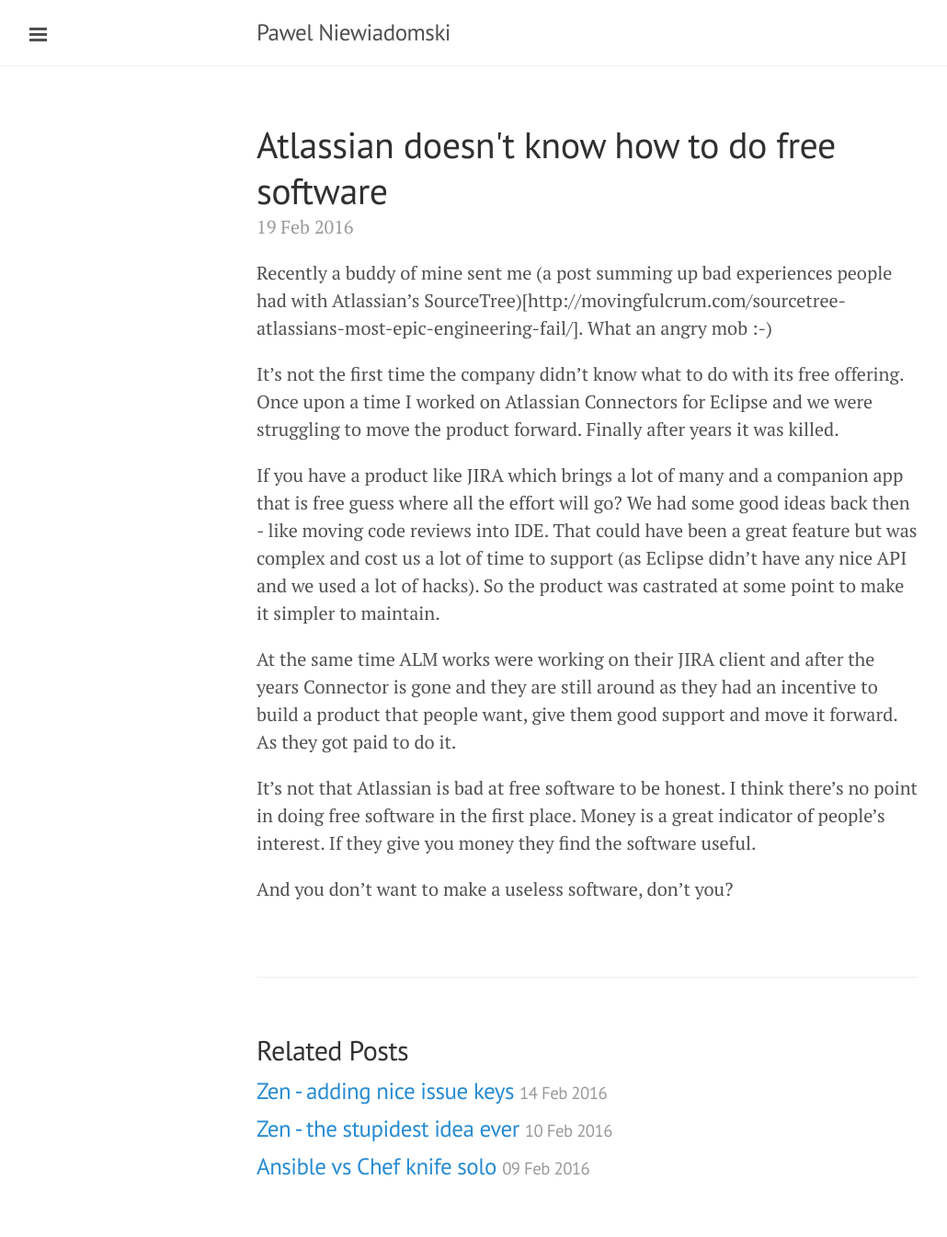
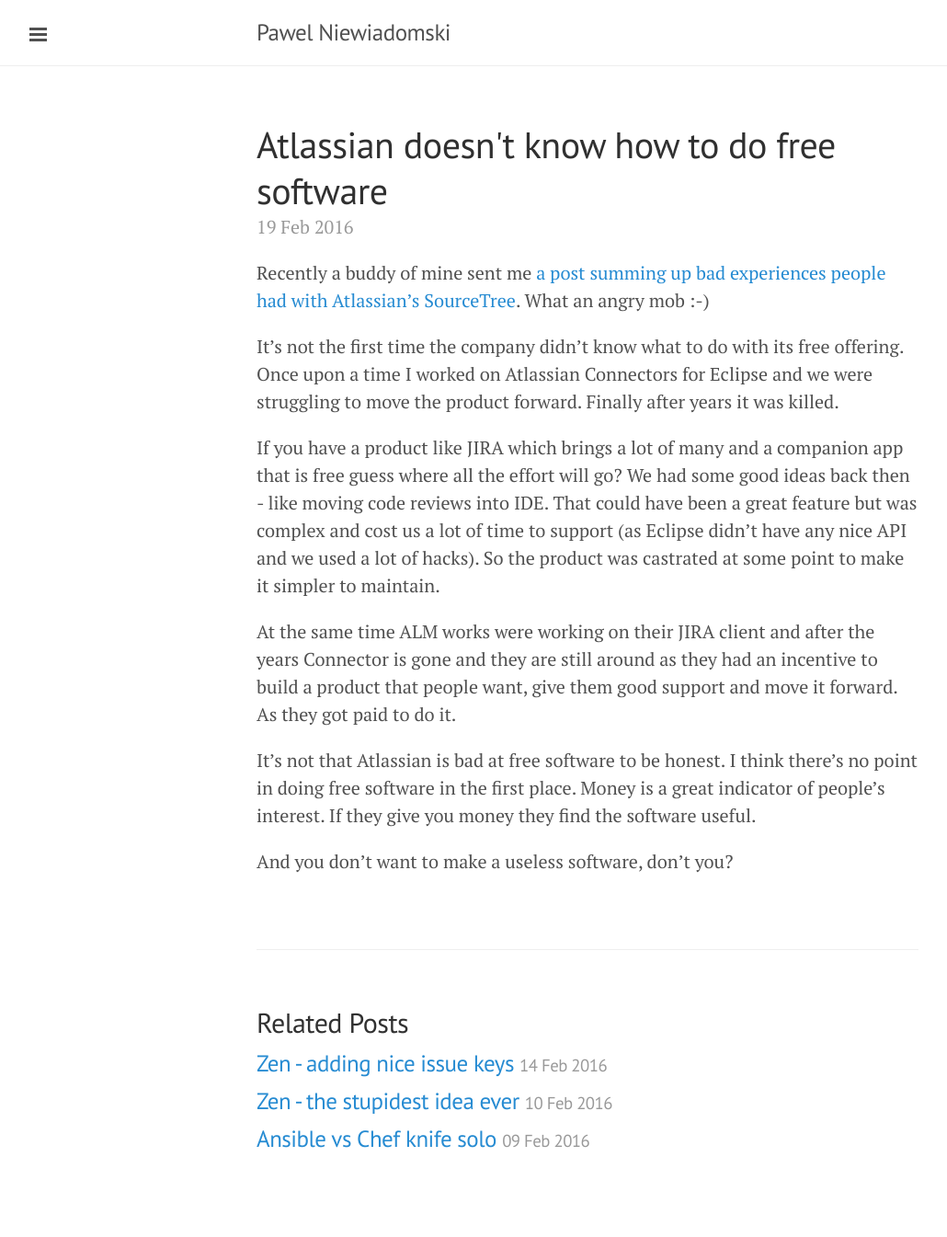
Before and after one commit to pawelniewie/pawelniewiadomski.com, a Jekyll site: the page built from _posts/2016-02-19-atlassian-doesnt-know-how-to-do-free-software.md, in a window 1280 px wide. Shown: the whole page at 92% size, without its empty margins (1-1031 px from the left). Built offline with Jekyll 4.4.1, drawn with Linux system fonts in a browser that asks for light colours; Markdown is read by kramdown in place of the engine named in the settings; comment, search, counter and statistics services are not loaded; after the commit the page ends 1315 px from its top, so only the background shows below that.

Commit message:
fixed link

```diff
--- a/_posts/2016-02-19-atlassian-doesnt-know-how-to-do-free-software.md
+++ b/_posts/2016-02-19-atlassian-doesnt-know-how-to-do-free-software.md
@@ -6,7 +6,7 @@
 - free
 - sourcetree
 ---
-Recently a buddy of mine sent me (a post summing up bad experiences people had with Atlassian's SourceTree)[http://movingfulcrum.com/sourcetree-atlassians-most-epic-engineering-fail/]. What an angry mob :-)
+Recently a buddy of mine sent me [a post summing up bad experiences people had with Atlassian's SourceTree](http://movingfulcrum.com/sourcetree-atlassians-most-epic-engineering-fail/). What an angry mob :-)
 
 It's not the first time the company didn't know what to do with its free offering. Once upon a time I worked on Atlassian Connectors for Eclipse and we were struggling to move the product forward. Finally after years it was killed.
 
```
